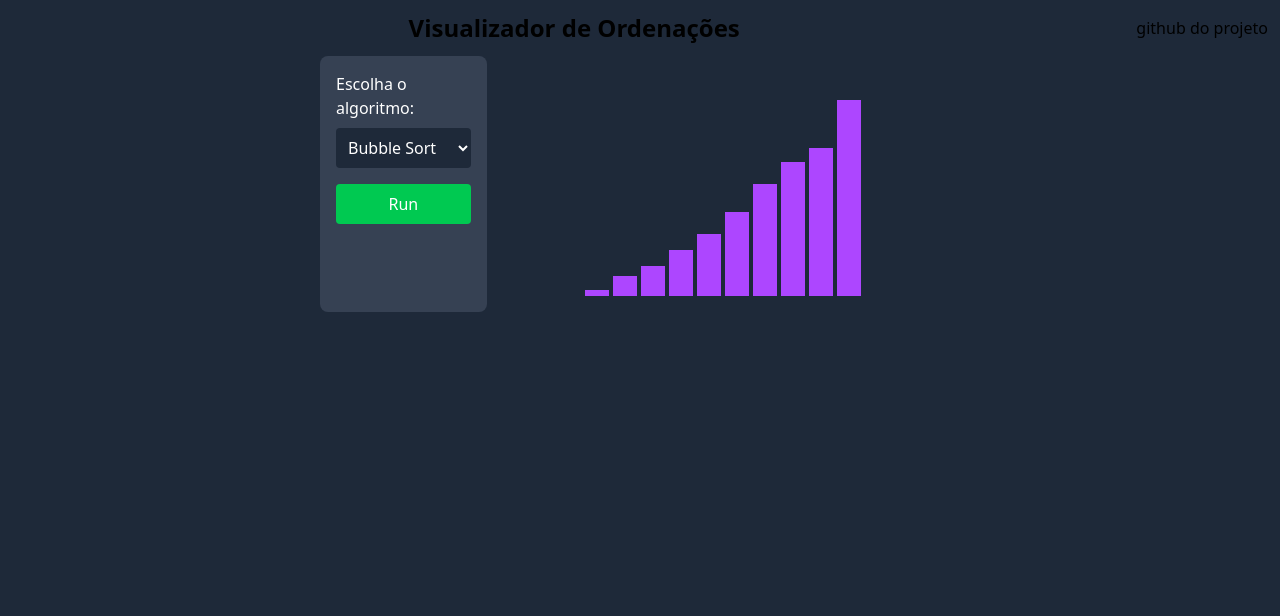
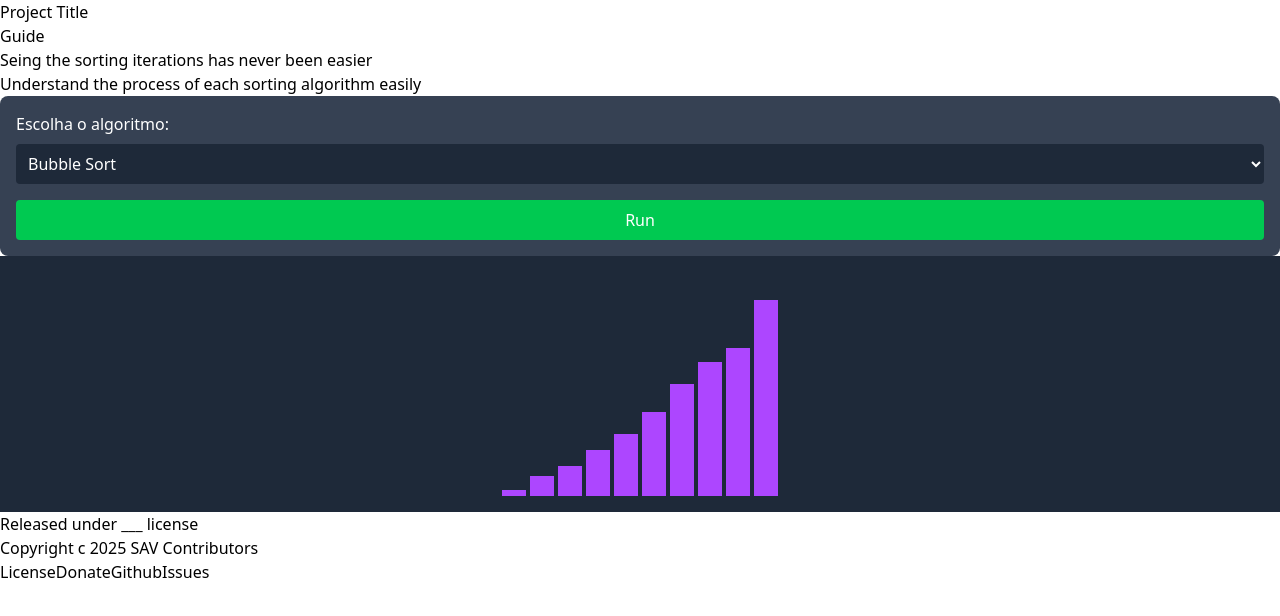
Before and after one commit to PedroCMotta-oficial/sorting_algorithms_viewer, a Next.js app in the folder web/: page / in a window 1280 px wide. Shown: the top 616 px of the page. Built offline with nearby package versions, Linux system fonts and the light colour scheme.

Commit message:
UX/UI v2.0

```diff
--- a/web/src/app/page.tsx
+++ b/web/src/app/page.tsx
@@ -59,20 +59,49 @@
 
 
   return (
-    <div className="bg-gray-800 h-dvh">
-      <header className="flex flex-row justify-between items-center p-3 ">
-        <div></div>
-        <h1 className="text-2xl font-bold text-center">Visualizador de Ordenações</h1>
-        <nav>
-          <a href="https://github.com/PedroCMotta-oficial/sorting_algorithms_viewer">github do projeto</a>
-        </nav>
+    <div>
+      <header>
+
+        <div>
+          <h1>Project Title</h1>
+          <a href="">Guide</a>
+        </div>
+
       </header>
 
-      <div className="flex flex-row px-80">
-        <SortingForm />
-        <SortingVisualizer iterations={simulatedIterations} />
+      <div>
+
+        <div>
+          <h3>Seing the sorting iterations has never been easier</h3>
+          <p>Understand the process of each sorting algorithm easily</p>
+        </div>
+
       </div>
 
+      <div>
+
+        <SortingForm />
+        <SortingVisualizer iterations={simulatedIterations}/>
+
+      </div>
+
+      <footer>
+
+        <div>
+            <p>Released under ___ license</p>
+            <p>Copyright c 2025 SAV Contributors</p>
+        </div>
+
+        <div>
+          <div>
+            <a href="">License</a>
+            <a href="">Donate</a>
+            <a href="">Github</a>
+            <a href="">Issues</a>
+          </div>
+        </div>
+
+      </footer>
     </div>
   );
 }
```
